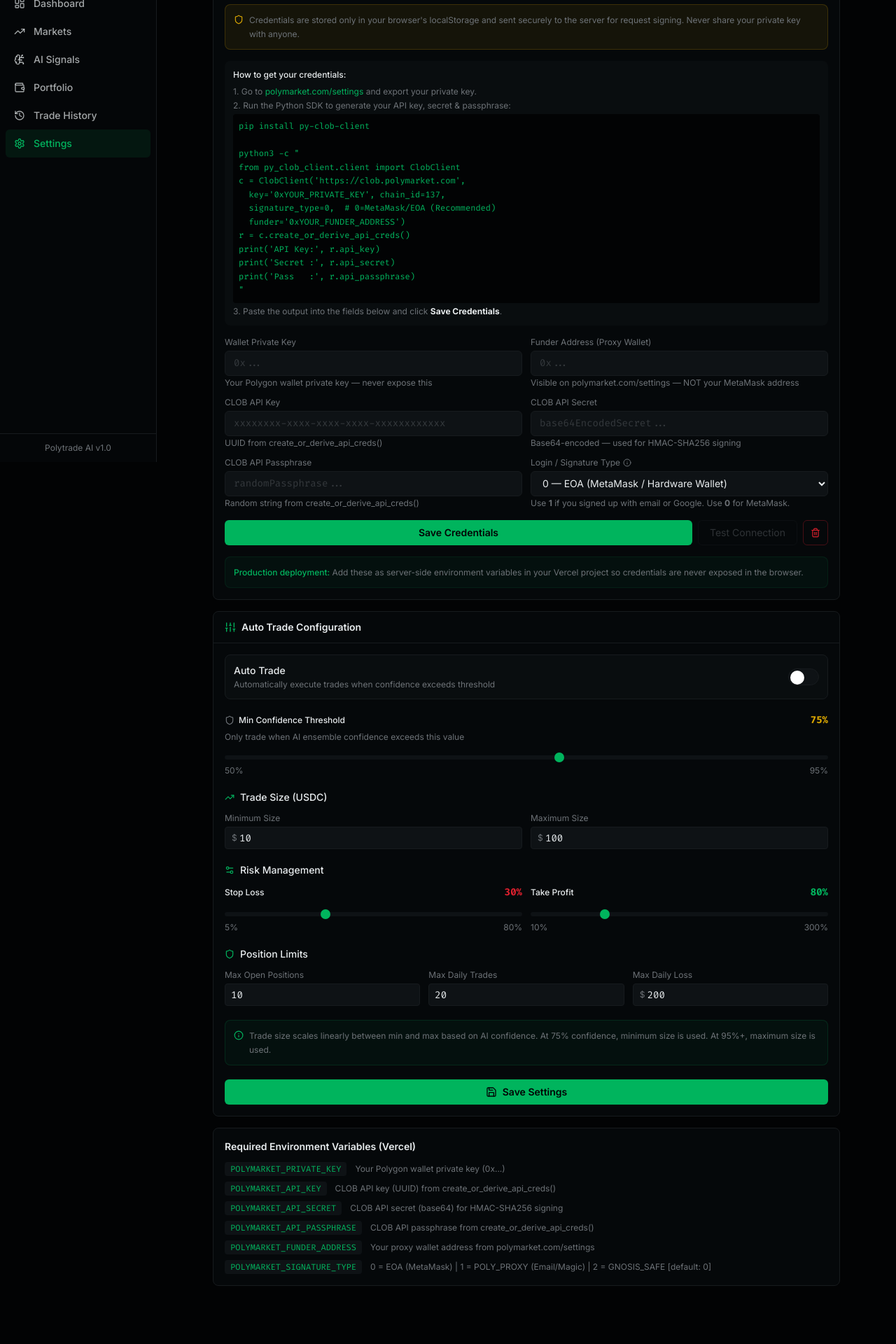
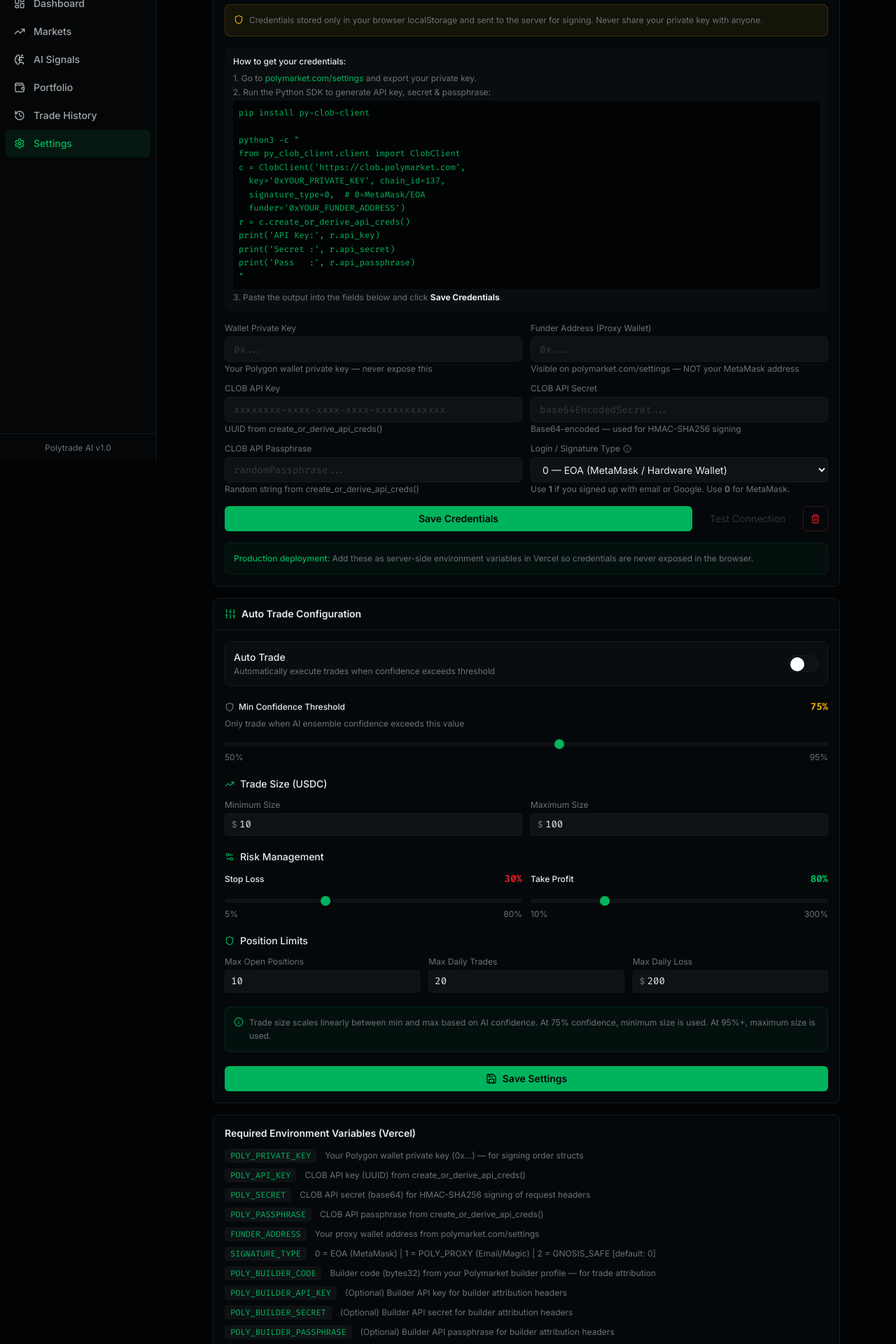
Before and after one commit to djavusparow/polymarket-app, a Next.js app: page /settings in a window 1280 px wide. Shown: the part 140-2060 px from the top of the page at 70% size. Before the commit the page ends 1993 px from the top, so only its background shows below. Built offline with nearby package versions, Linux system fonts and the light colour scheme.

Commit message:
Update page.tsx

```diff
--- a/app/settings/page.tsx
+++ b/app/settings/page.tsx
@@ -1,9 +1,15 @@
-// settings/page.tsx
+// app/settings/page.tsx
+// FIX: Nama env var di tabel referensi disesuaikan dengan yang dibaca oleh clob-auth.ts
+//      (POLY_API_KEY, POLY_SECRET, POLY_PASSPHRASE, FUNDER_ADDRESS, POLY_PRIVATE_KEY, SIGNATURE_TYPE)
+//      bukan POLYMARKET_* prefix yang tidak cocok dengan resolveCredentials().
 
 'use client'
 
 import { useState, useEffect } from 'react'
-import { Key, Eye, EyeOff, Shield, CheckCircle, AlertTriangle, Trash2, ExternalLink, Info, AlertCircle } from 'lucide-react'
+import {
+  Key, Eye, EyeOff, Shield, CheckCircle, AlertTriangle,
+  Trash2, ExternalLink, Info, AlertCircle,
+} from 'lucide-react'
 import { cn } from '@/lib/utils'
 import { AppSidebar } from '@/components/app-sidebar'
 import { AppHeader } from '@/components/app-header'
@@ -15,52 +21,43 @@ import {
 import type { TradingSettings, AccountCredentials } from '@/lib/types'
 
 const EMPTY_CREDS: AccountCredentials = {
-  private_key: '',
-  api_key: '',
-  api_secret: '',
-  api_passphrase: '',
-  funder_address: '',
-  signature_type: 0,
+  private_key:     '',
+  api_key:         '',
+  api_secret:      '',
+  api_passphrase:  '',
+  funder_address:  '',
+  signature_type:  0,
 }
 
-// ─── Validation Helper ─────────────────────────────────────────────────────────
+// ─── Validation ───────────────────────────────────────────────────────────────
 const validateCreds = (creds: AccountCredentials): string[] => {
   const errors: string[] = []
 
-  // Private Key Validation
   if (creds.private_key && !creds.private_key.startsWith('0x')) {
     errors.push('Private key must start with 0x')
   }
-
-  // Funder Address Validation
   if (creds.funder_address && !creds.funder_address.startsWith('0x')) {
     errors.push('Funder address must start with 0x')
   }
-
-  // API Key UUID Validation
   const uuidRegex = /^[0-9a-f]{8}-[0-9a-f]{4}-[0-9a-f]{4}-[0-9a-f]{4}-[0-9a-f]{12}$/i
   if (creds.api_key && !uuidRegex.test(creds.api_key)) {
     errors.push('API Key must be a valid UUID format')
   }
-
-  // API Secret Base64 Validation
   const base64Regex = /^[A-Za-z0-9+/]+=*$/
   if (creds.api_secret && !base64Regex.test(creds.api_secret)) {
     errors.push('API Secret must be base64 encoded')
   }
-
-  // Placeholder Check
   if (creds.api_key === 'YOUR_API_KEY') errors.push('Invalid API Key placeholder')
 
   return errors
 }
 
 export default function SettingsPage() {
-  const [settings, setSettings] = useState<TradingSettings>(getSettings())
-  const [creds, setCreds] = useState<AccountCredentials>(EMPTY_CREDS)
-  const [showKeys, setShowKeys] = useState(false)
+  const [settings, setSettings]   = useState<TradingSettings>(getSettings())
+  const [creds, setCreds]         = useState<AccountCredentials>(EMPTY_CREDS)
+  const [showKeys, setShowKeys]   = useState(false)
   const [credsSaved, setCredsSaved] = useState(false)
-  const [testing, setTesting] = useState(false)
+  const [testing, setTesting]     = useState(false)
   const [testResult, setTestResult] = useState<{ ok: boolean; msg: string } | null>(null)
   const [validationErrors, setValidationErrors] = useState<string[]>([])
   const portfolio = calculatePortfolioStats()
@@ -70,7 +67,6 @@ export default function SettingsPage() {
     if (stored) setCreds({ ...EMPTY_CREDS, ...stored })
   }, [])
 
-  // Validate credentials on change
   useEffect(() => {
     setValidationErrors(validateCreds(creds))
   }, [creds])
@@ -86,7 +82,6 @@ export default function SettingsPage() {
       setTestResult({ ok: false, msg: errors.join(', ') })
       return
     }
-
     saveCredentials(creds)
     setCredsSaved(true)
     setTestResult(null)
@@ -96,7 +91,6 @@ export default function SettingsPage() {
   const handleTestConnection = async () => {
     setTesting(true)
     setTestResult(null)
-
     const clobCreds = creds.api_key
       ? {
           apiKey:        creds.api_key,
@@ -109,17 +103,14 @@ export default function SettingsPage() {
 
     try {
       const res = await fetch('/api/portfolio', {
-        headers: {
-          'X-Clob-Creds': clobCreds ? JSON.stringify(clobCreds) : '',
-        },
+        headers: { 'X-Clob-Creds': clobCreds ? JSON.stringify(clobCreds) : '' },
       })
       const data = await res.json()
-
       if (data.error) {
         if (data.error.includes('Invalid signature') || data.error.includes('authentication failed')) {
-           setTestResult({ ok: false, msg: 'Auth failed: Invalid credentials or signature type mismatch.' })
+          setTestResult({ ok: false, msg: 'Auth failed: Invalid credentials or signature type mismatch.' })
         } else {
-           setTestResult({ ok: false, msg: `Error: ${data.error}` })
+          setTestResult({ ok: false, msg: `Error: ${data.error}` })
         }
       } else if (data.configured) {
         setTestResult({ ok: true, msg: `Connected! Balance: $${(data.balance ?? 0).toFixed(2)} USDC` })
@@ -161,21 +152,15 @@ export default function SettingsPage() {
         <main className="flex-1 p-4 overflow-auto">
           <div className="max-w-4xl mx-auto space-y-4">
 
-            {/* ── Credentials Card ─────────────────────────────────────── */}
+            {/* Credentials Card */}
             <div className="bg-card border border-border rounded-lg overflow-hidden">
-
-              {/* Header */}
               <div className="px-4 py-3 border-b border-border flex items-center justify-between">
                 <div className="flex items-center gap-2.5">
                   <Key className="w-4 h-4 text-primary" />
                   <h3 className="text-sm font-semibold text-foreground">Polymarket Account Credentials</h3>
                   <span className={cn(
                     'text-xs px-2 py-0.5 rounded-full font-medium',
-                    allFilled
-                      ? 'bg-profit/15 text-profit'
-                      : filledCount > 0
-                        ? 'bg-chart-4/15 text-chart-4'
-                        : 'bg-loss/15 text-loss'
+                    allFilled ? 'bg-profit/15 text-profit' : filledCount > 0 ? 'bg-chart-4/15 text-chart-4' : 'bg-loss/15 text-loss'
                   )}>
                     {allFilled ? 'Configured' : filledCount > 0 ? `${filledCount}/5 filled` : 'Not configured'}
                   </span>
@@ -183,7 +168,6 @@ export default function SettingsPage() {
                 <div className="flex items-center gap-1.5">
                   <button
                     onClick={() => setShowKeys(!showKeys)}
-                    title={showKeys ? 'Hide values' : 'Show values'}
                     className="w-8 h-8 flex items-center justify-center rounded border border-border text-muted-foreground hover:text-foreground hover:bg-secondary transition-all"
                   >
                     {showKeys ? <EyeOff className="w-3.5 h-3.5" /> : <Eye className="w-3.5 h-3.5" />}
@@ -192,7 +176,6 @@ export default function SettingsPage() {
                     href="https://docs.polymarket.com"
                     target="_blank"
                     rel="noreferrer"
-                    title="Polymarket Docs"
                     className="w-8 h-8 flex items-center justify-center rounded border border-border text-muted-foreground hover:text-foreground hover:bg-secondary transition-all"
                   >
                     <ExternalLink className="w-3.5 h-3.5" />
@@ -201,17 +184,15 @@ export default function SettingsPage() {
               </div>
 
               <div className="p-4 space-y-4">
-
                 {/* Security notice */}
                 <div className="flex gap-2 p-3 bg-chart-4/8 border border-chart-4/20 rounded-lg">
                   <Shield className="w-3.5 h-3.5 text-chart-4 shrink-0 mt-0.5" />
                   <p className="text-xs text-muted-foreground leading-relaxed">
-                    Credentials are stored only in your browser&apos;s localStorage and sent securely to the server for request signing.
+                    Credentials stored only in your browser localStorage and sent to the server for signing.
                     Never share your private key with anyone.
                   </p>
                 </div>
 
-                {/* Validation Errors */}
                 {validationErrors.length > 0 && (
                   <div className="flex items-center gap-2 p-3 bg-loss/10 border border-loss/20 rounded-lg text-loss text-xs">
                     <AlertCircle className="w-3.5 h-3.5 shrink-0" />
@@ -228,14 +209,14 @@ export default function SettingsPage() {
                 <div className="p-3 bg-secondary/50 rounded-lg text-xs space-y-1 text-muted-foreground">
                   <p className="text-foreground font-medium mb-2">How to get your credentials:</p>
                   <p>1. Go to <a href="https://polymarket.com/settings" target="_blank" rel="noreferrer" className="text-primary underline-offset-2 hover:underline">polymarket.com/settings</a> and export your private key.</p>
-                  <p>2. Run the Python SDK to generate your API key, secret &amp; passphrase:</p>
+                  <p>2. Run the Python SDK to generate API key, secret &amp; passphrase:</p>
                   <pre className="mt-1 p-2 bg-background rounded font-mono text-primary overflow-x-auto whitespace-pre-wrap leading-relaxed">{`pip install py-clob-client
 
 python3 -c "
 from py_clob_client.client import ClobClient
 c = ClobClient('https://clob.polymarket.com',
   key='0xYOUR_PRIVATE_KEY', chain_id=137,
-  signature_type=0,  # 0=MetaMask/EOA (Recommended)
+  signature_type=0,  # 0=MetaMask/EOA
   funder='0xYOUR_FUNDER_ADDRESS')
 r = c.create_or_derive_api_creds()
 print('API Key:', r.api_key)
@@ -247,54 +228,16 @@ print('Pass   :', r.api_passphrase)
 
                 {/* Credential fields */}
                 <div className="grid md:grid-cols-2 gap-3">
-                  <CredField
-                    label="Wallet Private Key"
-                    placeholder="0x..."
-                    value={creds.private_key}
-                    show={showKeys}
-                    onChange={v => setCreds(c => ({ ...c, private_key: v }))}
-                    hint="Your Polygon wallet private key — never expose this"
-                  />
-                  <CredField
-                    label="Funder Address (Proxy Wallet)"
-                    placeholder="0x..."
-                    value={creds.funder_address}
-                    show={showKeys}
-                    onChange={v => setCreds(c => ({ ...c, funder_address: v }))}
-                    hint="Visible on polymarket.com/settings — NOT your MetaMask address"
-                  />
-                  <CredField
-                    label="CLOB API Key"
-                    placeholder="xxxxxxxx-xxxx-xxxx-xxxx-xxxxxxxxxxxx"
-                    value={creds.api_key}
-                    show={showKeys}
-                    onChange={v => setCreds(c => ({ ...c, api_key: v }))}
-                    hint="UUID from create_or_derive_api_creds()"
-                  />
-                  <CredField
-                    label="CLOB API Secret"
-                    placeholder="base64EncodedSecret..."
-                    value={creds.api_secret}
-                    show={showKeys}
-                    onChange={v => setCreds(c => ({ ...c, api_secret: v }))}
-                    hint="Base64-encoded — used for HMAC-SHA256 signing"
-                  />
-                  <CredField
-                    label="CLOB API Passphrase"
-                    placeholder="randomPassphrase..."
-                    value={creds.api_passphrase}
-                    show={showKeys}
-                    onChange={v => setCreds(c => ({ ...c, api_passphrase: v }))}
-                    hint="Random string from create_or_derive_api_creds()"
-                  />
+                  <CredField label="Wallet Private Key"           placeholder="0x..."                             value={creds.private_key}    show={showKeys} onChange={v => setCreds(c => ({ ...c, private_key: v }))}    hint="Your Polygon wallet private key — never expose this" />
+                  <CredField label="Funder Address (Proxy Wallet)"placeholder="0x..."                             value={creds.funder_address}  show={showKeys} onChange={v => setCreds(c => ({ ...c, funder_address: v }))}  hint="Visible on polymarket.com/settings — NOT your MetaMask address" />
+                  <CredField label="CLOB API Key"                  placeholder="xxxxxxxx-xxxx-xxxx-xxxx-xxxxxxxxxxxx" value={creds.api_key}     show={showKeys} onChange={v => setCreds(c => ({ ...c, api_key: v }))}        hint="UUID from create_or_derive_api_creds()" />
+                  <CredField label="CLOB API Secret"               placeholder="base64EncodedSecret..."           value={creds.api_secret}      show={showKeys} onChange={v => setCreds(c => ({ ...c, api_secret: v }))}      hint="Base64-encoded — used for HMAC-SHA256 signing" />
+                  <CredField label="CLOB API Passphrase"           placeholder="randomPassphrase..."             value={creds.api_passphrase}  show={showKeys} onChange={v => setCreds(c => ({ ...c, api_passphrase: v }))}  hint="Random string from create_or_derive_api_creds()" />
 
-                  {/* Signature type selector */}
                   <div>
                     <label className="text-xs text-muted-foreground mb-1 flex items-center gap-1">
                       Login / Signature Type
-                      <span title="Choose how you signed up to Polymarket">
-                        <Info className="w-3 h-3" />
-                      </span>
+                      <span title="Choose how you signed up to Polymarket"><Info className="w-3 h-3" /></span>
                     </label>
                     <select
                       value={creds.signature_type}
@@ -311,13 +254,10 @@ print('Pass   :', r.api_passphrase)
                   </div>
                 </div>
 
-                {/* Test result */}
                 {testResult && (
                   <div className={cn(
                     'flex items-start gap-2 p-3 rounded-lg text-xs',
-                    testResult.ok
-                      ? 'bg-profit/10 border border-profit/20 text-profit'
-                      : 'bg-loss/10 border border-loss/20 text-loss'
+                    testResult.ok ? 'bg-profit/10 border border-profit/20 text-profit' : 'bg-loss/10 border border-loss/20 text-loss'
                   )}>
                     {testResult.ok
                       ? <CheckCircle className="w-3.5 h-3.5 shrink-0 mt-0.5" />
@@ -326,7 +266,6 @@ print('Pass   :', r.api_passphrase)
                   </div>
                 )}
 
-                {/* Action buttons */}
                 <div className="flex gap-2">
                   <button
                     onClick={handleSaveCreds}
@@ -348,40 +287,39 @@ print('Pass   :', r.api_passphrase)
                   </button>
                   <button
                     onClick={handleClearCreds}
-                    title="Clear all credentials"
                     className="w-9 h-9 rounded-md border border-loss/30 flex items-center justify-center text-loss hover:bg-loss/10 transition-all"
                   >
                     <Trash2 className="w-3.5 h-3.5" />
                   </button>
                 </div>
 
-                {/* Vercel env vars note */}
                 <div className="p-3 bg-primary/5 border border-primary/10 rounded-lg">
                   <p className="text-xs text-muted-foreground leading-relaxed">
                     <span className="text-primary font-medium">Production deployment: </span>
-                    Add these as server-side environment variables in your Vercel project so credentials are never exposed in the browser.
+                    Add these as server-side environment variables in Vercel so credentials are never exposed in the browser.
                   </p>
                 </div>
               </div>
             </div>
 
-            {/* ── Auto-Trade Controls ───────────────────────────────────── */}
-            <AutoTradeControls
-              settings={settings}
-              onSave={handleSaveSettings}
-            />
+            {/* Auto-Trade Controls */}
+            <AutoTradeControls settings={settings} onSave={handleSaveSettings} />
 
-            {/* ── Required Env Vars Reference ───────────────────────────── */}
+            {/* FIX: Env var names sekarang cocok dengan yang dibaca resolveCredentials() di clob-auth.ts */}
             <div className="bg-card border border-border rounded-lg p-4">
               <h3 className="text-sm font-semibold text-foreground mb-3">Required Environment Variables (Vercel)</h3>
               <div className="space-y-2">
                 {[
-                  { key: 'POLYMARKET_PRIVATE_KEY',     desc: 'Your Polygon wallet private key (0x...)' },
-                  { key: 'POLYMARKET_API_KEY',          desc: 'CLOB API key (UUID) from create_or_derive_api_creds()' },
-                  { key: 'POLYMARKET_API_SECRET',       desc: 'CLOB API secret (base64) for HMAC-SHA256 signing' },
-                  { key: 'POLYMARKET_API_PASSPHRASE',   desc: 'CLOB API passphrase from create_or_derive_api_creds()' },
-                  { key: 'POLYMARKET_FUNDER_ADDRESS',   desc: 'Your proxy wallet address from polymarket.com/settings' },
-                  { key: 'POLYMARKET_SIGNATURE_TYPE',   desc: '0 = EOA (MetaMask) | 1 = POLY_PROXY (Email/Magic) | 2 = GNOSIS_SAFE [default: 0]' },
+                  { key: 'POLY_PRIVATE_KEY',   desc: 'Your Polygon wallet private key (0x...) — for signing order structs' },
+                  { key: 'POLY_API_KEY',        desc: 'CLOB API key (UUID) from create_or_derive_api_creds()' },
+                  { key: 'POLY_SECRET',         desc: 'CLOB API secret (base64) for HMAC-SHA256 signing of request headers' },
+                  { key: 'POLY_PASSPHRASE',     desc: 'CLOB API passphrase from create_or_derive_api_creds()' },
+                  { key: 'FUNDER_ADDRESS',      desc: 'Your proxy wallet address from polymarket.com/settings' },
+                  { key: 'SIGNATURE_TYPE',      desc: '0 = EOA (MetaMask) | 1 = POLY_PROXY (Email/Magic) | 2 = GNOSIS_SAFE [default: 0]' },
+                  { key: 'POLY_BUILDER_CODE',   desc: 'Builder code (bytes32) from your Polymarket builder profile — for trade attribution' },
+                  { key: 'POLY_BUILDER_API_KEY',    desc: '(Optional) Builder API key for builder attribution headers' },
+                  { key: 'POLY_BUILDER_SECRET',     desc: '(Optional) Builder API secret for builder attribution headers' },
+                  { key: 'POLY_BUILDER_PASSPHRASE', desc: '(Optional) Builder API passphrase for builder attribution headers' },
                 ].map(env => (
                   <div key={env.key} className="flex items-start gap-3 text-xs">
                     <code className="font-mono text-primary bg-secondary px-2 py-0.5 rounded whitespace-nowrap shrink-0">
@@ -400,17 +338,9 @@ print('Pass   :', r.api_passphrase)
   )
 }
 
-// ── Reusable credential input field ──────────────────────────────────────────
-
-function CredField({
-  label, placeholder, value, show, onChange, hint,
-}: {
-  label: string
-  placeholder: string
-  value: string
-  show: boolean
-  onChange: (v: string) => void
-  hint?: string
+function CredField({ label, placeholder, value, show, onChange, hint }: {
+  label: string; placeholder: string; value: string
+  show: boolean; onChange: (v: string) => void; hint?: string
 }) {
   return (
     <div>
```
